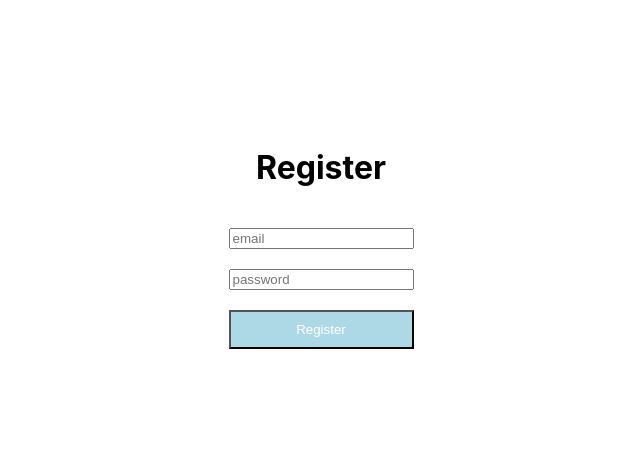
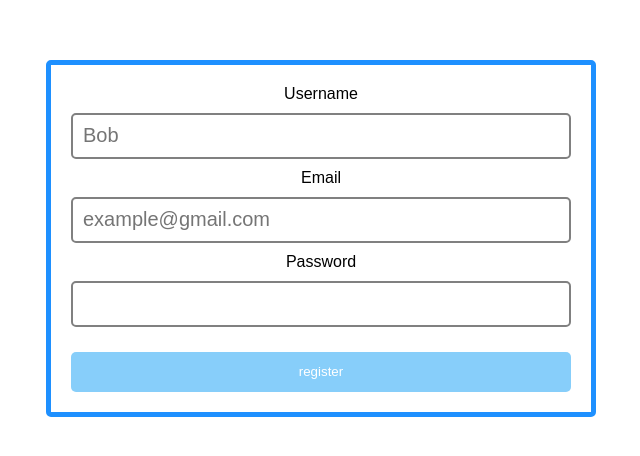
Before and after one commit to CS3219-AY2324S1/ay2324s1-course-assessment-g36, a React (Create React App) app in the folder user-service/client/: page /register in a window 1280 px wide. Shown: the part 162-618 px from the top of the page, without its empty margins (319-959 px from the left). Built offline with nearby package versions, Linux system fonts and the light colour scheme.

Commit message:
update create operation

```diff
--- a/user-service/client/package.json
+++ b/user-service/client/package.json
@@ -9,11 +9,13 @@
     "@testing-library/react": "^13.4.0",
     "@testing-library/user-event": "^13.5.0",
     "axios": "^1.5.0",
+    "formik": "^2.4.5",
     "react": "^18.2.0",
     "react-dom": "^18.2.0",
     "react-router-dom": "^6.16.0",
     "react-scripts": "5.0.1",
-    "web-vitals": "^2.1.4"
+    "web-vitals": "^2.1.4",
+    "yup": "^1.2.0"
   },
   "scripts": {
     "start": "react-scripts start",
--- a/user-service/client/src/pages/Register.jsx
+++ b/user-service/client/src/pages/Register.jsx
@@ -1,35 +1,49 @@
-import React, {useState} from 'react'
+import React from 'react'
 import axios from 'axios';
 import { useNavigate } from 'react-router-dom';
+import {Formik, Form, Field, ErrorMessage} from "formik";
+import * as Yup from 'yup'
+import "../style.css"
 
 const Register = () => {
-  const[user, setUser]=useState({
-    email:"",
-    password:""
-  });
-
   const navigate = useNavigate()
 
-  const handleChange= (e) => {
-    setUser(prev=>({...prev, [e.target.name]: e.target.value}));
+  const initialValues = {
+    Username: "",
+    Email: "",
+    Password: "",
   }
 
-  const handleClick = async (e) => {
-    e.preventDefault();
-    try {
-      await axios.post("http://localhost:8000/users", user);
-      navigate("/");
-    } catch (err) {
-      console.log(err)
-    }
+  const validationSchema = Yup.object().shape({
+    Username: Yup.string().required(),
+    Email: Yup.string().required(),
+    Password: Yup.string().min(8).max(15).required(),
+  })
+
+  const onSubmit = (data) => {
+    axios.post("http://localhost:3001/users", data).then((res) => {
+      navigate("/")
+  });
   }
 
   return (
-    <div className='form'>
-      <h1>Register</h1>
-      <input type="text" placeholder='email' onChange={handleChange} name="email"/>
-      <input type="text" placeholder='password' onChange={handleChange} name="password"/>
-      <button className="formButton" onClick={handleClick}>Register</button>
+    <div className='register'>
+      <Formik initialValues={initialValues} onSubmit={onSubmit} validationSchema={validationSchema}>
+        <Form className='formContainer'>
+          <label>Username</label>
+          <ErrorMessage name="Username" component="span"/>
+          <Field id="registerInput" name="Username" placeholder="Bob"/>
+
+          <label>Email</label>
+          <ErrorMessage name="Email" component="span"/>
+          <Field id="registerInput" name="Email" placeholder="example@gmail.com"/>
+
+          <label>Password</label>
+          <ErrorMessage name="Password" component="span"/>
+          <Field id="registerInput" name="Password"/>
+          <button type="submit">register</button>
+        </Form>
+      </Formik>
     </div>
   )
 }
--- a/user-service/client/src/pages/Update.jsx
+++ b/user-service/client/src/pages/Update.jsx
@@ -20,7 +20,7 @@ const Update = () => {
   const handleClick = async (e) => {
     e.preventDefault();
     try {
-      await axios.put(`http://localhost:8000/users/${userId}`, user);
+      await axios.put(`http://localhost:3001/users/${userId}`, user);
       navigate("/");
     } catch (err) {
       console.log(err)
--- a/user-service/client/src/pages/Users.jsx
+++ b/user-service/client/src/pages/Users.jsx
@@ -8,7 +8,6 @@ const Users = () => {
     useEffect(() => {
         axios.get("http://localhost:3001/users").then((res) => {
             setUsers(res.data)
-            console.log("successful")
         });
     }, []);
 
--- a/user-service/client/src/style.css
+++ b/user-service/client/src/style.css
@@ -32,20 +32,50 @@
     cursor: pointer;
 }
 
-.form {
+/* REGISTER PAGE  */
+.register {
+    font-family: Arial, Helvetica, sans-serif;
+    width: 100vw;
+    height: 70vh;
+    display: flex;
+    justify-content: center;
+    align-items: center;
+  }
+  .formContainer {
     display: flex;
     flex-direction: column;
-    gap: 20px;
-}
+    justify-content: center;
+    width: 500px;
+    height: auto;
+    padding: 20px;
+    border: 5px solid dodgerblue;
+    border-radius: 5px;
+  }
 
-.input {
-    width: 250px;
-    padding: 10px;
-    border: 1px solid;
-}
+  .formContainer #registerInput {
+    height: 40px;
+    margin-top: 10px;
+    margin-bottom: 10px;
+    border: 2px solid grey;
+    border-radius: 5px;
+    padding-left: 10px;
+    font-size: 20px;
+  }
 
-.formButton {
-    padding: 10px;
-    background-color: lightblue;
+  .formContainer button {
+    margin-top: 15px;
+    height: 40px;
+    border: none;
+    background-color: lightskyblue;
+    border-radius: 5px;
     color: white;
-}
+  }
+
+  .formContainer button:hover {
+    cursor: pointer;
+    background-color: dodgerblue;
+  }
+
+  span {
+    color: red;
+  }
```
Also changed, not shown: 1 other file (tests, documents, lock files or other folders).
